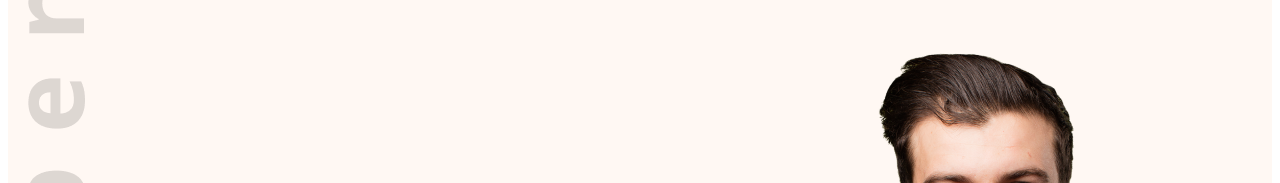
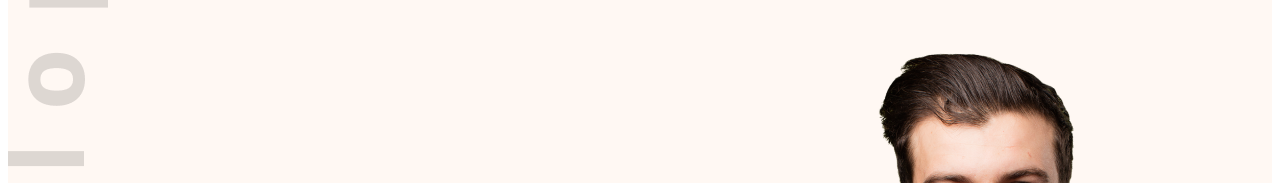
Before and after one commit to rifatrahman1/web-developer-portfolio, a plain HTML site: page index.html in a window 1280 px wide. Shown: the part 225-408 px from the top of the page. Drawn offline with nearby package versions, Linux system fonts and the light colour scheme.

Commit message:
added developer png

```diff
--- a/css/style.css
+++ b/css/style.css
@@ -59,9 +59,9 @@ body {
 /*** header style start ***/
 .header {
     background-color: #FFF8F3;
-    background-image: url(../images/header_bg.png);
+    background-image: url("../images/header_bg.png"), url("../images/developer.png");
     background-repeat: no-repeat;
-    background-position: bottom right;
+    background-position: bottom right, top left;
 }
 
 /*** header style end ***/
@@ -107,9 +107,9 @@ li>button {
 /*** header style start ***/
 .introduction {
     display: flex;
-    background-image: url(../images/developer.png);
+    /* background-image: url('../images/developer.png'); */
     /* height: 100%; */
-    background-repeat: no-repeat;
+    /* background-repeat: no-repeat; */
     align-items: center;
     padding: 30px 30px 0px 150px;
     justify-content: space-between;
```
